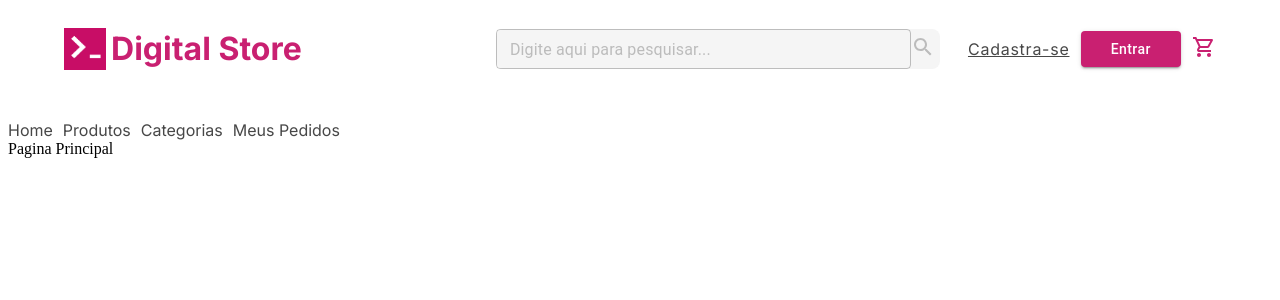
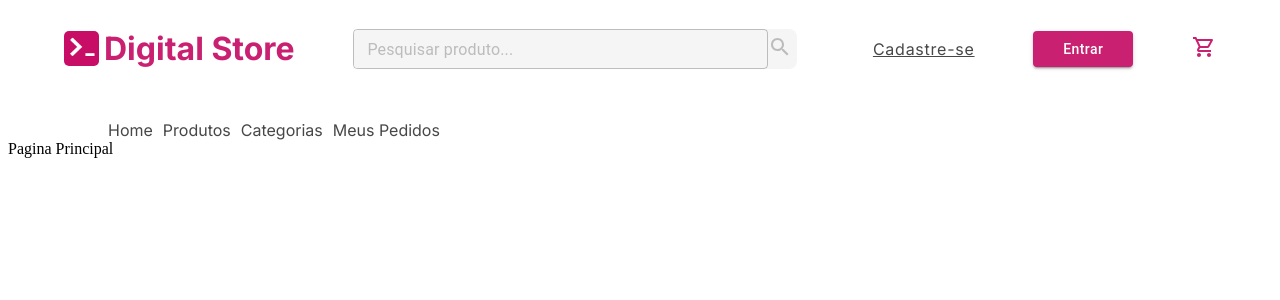
Before and after one commit to marcellovm/grupo03, a React (Create React App) app in the folder app-group03/: page / in a window 1280 px wide. Shown: the top 300 px of the page. Built offline with nearby package versions, Linux system fonts and the light colour scheme.

Commit message:
navbar finished

```diff
--- a/app-group03/src/components/Menu/styles.scss
+++ b/app-group03/src/components/Menu/styles.scss
@@ -4,6 +4,7 @@ $color-pink: #C92071;
 $color-text: #474747;
 
 .menu {
+    margin-left: 100px;
     a {
         color: $color-text;
         margin-right: 10px;
--- a/app-group03/src/components/NavBar/index.js
+++ b/app-group03/src/components/NavBar/index.js
@@ -18,12 +18,12 @@ export default function NavBar() {
 
                     </div>
                     <div className="input-text">
-                        <TextField id="outlined-basic" label="Digite aqui para pesquisar..." variant="outlined" size="small"/>
+                        <TextField id="outlined-basic" label="Pesquisar produto..." variant="outlined" size="small"/>
                         <div className="search-click">
                             <span><SearchIcon/></span>
                         </div>
                     </div>
-                    <Link to='/'><span>Cadastra-se</span></Link>
+                    <Link to='/'><span>Cadastre-se</span></Link>
                     <Link to='/'><Button variant="contained">Entrar</Button></Link>
                     <Link className="shoppingCart" to='/'><ShoppingCartOutlinedIcon/></Link>
                 </Box>
--- a/app-group03/src/components/NavBar/styles.scss
+++ b/app-group03/src/components/NavBar/styles.scss
@@ -6,27 +6,32 @@ $color-light-gray-new: #6666;
 $color-dark-gray: #474747;
 
 .navbar {
+
     margin-bottom: 30px;
         .navbar-logo {
             display: flex;
             align-items: center;
             img {
+                border-radius: 5px;
                 margin-right: 5px;
-                width: 10%;
+                width: 35px;
             }
         }
         .input-text {
             display: flex;
             align-items: center;
             width: 40%;
+
             .css-1u3bzj6-MuiFormControl-root-MuiTextField-root {
                 background-color: $color-ligth-gray;
                 border-top-left-radius: 8px;
                 border-bottom-left-radius: 8px;
                 width: 90%;
+
                 label {
                     color: $color-light-gray-new;
                 }
+
                 .css-1d3z3hw-MuiOutlinedInput-notchedOutline {
                     border: none;
                 }
```
